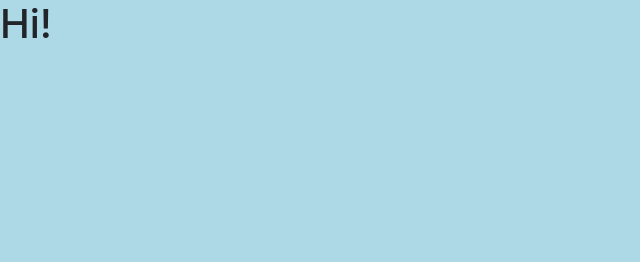
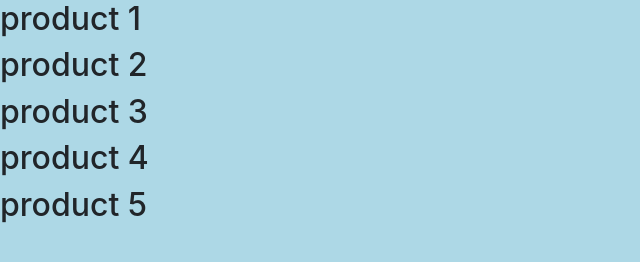
Before and after one commit to sarahjulesthorne/bootstrap-product-cards, a plain HTML site: page index.html in a window 1280 px wide. Shown: the whole page, without its empty margins (0-640 px from the left). Drawn offline with nearby package versions, Linux system fonts and the light colour scheme.

Commit message:
pushing functions

```diff
--- a/index.html
+++ b/index.html
@@ -7,8 +7,9 @@
         <link rel="stylesheet" href="./main.css"/>
     </head>
     <body>
-        <h1>Hi!</h1>
-        <script src="https://code.jquery.com/jquery-3.3.1.slim.min.js" integrity="sha384-q8i/X+965DzO0rT7abK41JStQIAqVgRVzpbzo5smXKp4YfRvH+8abtTE1Pi6jizo" crossorigin="anonymous"></script>
+<div id="cardContainer">
+
+</div>        <script src="https://code.jquery.com/jquery-3.3.1.slim.min.js" integrity="sha384-q8i/X+965DzO0rT7abK41JStQIAqVgRVzpbzo5smXKp4YfRvH+8abtTE1Pi6jizo" crossorigin="anonymous"></script>
 <script src="https://cdnjs.cloudflare.com/ajax/libs/popper.js/1.14.7/umd/popper.min.js" integrity="sha384-UO2eT0CpHqdSJQ6hJty5KVphtPhzWj9WO1clHTMGa3JDZwrnQq4sF86dIHNDz0W1" crossorigin="anonymous"></script>
 <script src="https://stackpath.bootstrapcdn.com/bootstrap/4.3.1/js/bootstrap.min.js" integrity="sha384-JjSmVgyd0p3pXB1rRibZUAYoIIy6OrQ6VrjIEaFf/nJGzIxFDsf4x0xIM+B07jRM" crossorigin="anonymous"></script>
         <script src="./main.js"></script>
--- a/main.js
+++ b/main.js
@@ -1 +1,75 @@
-console.log('Hey!');
+const products = [
+    {
+        name: 'product 1',
+        description: 'A very awesome product',
+        imageURL: '',
+        size: '4 in. by 4 in.',
+        weight: '5 lb.',
+        price1: '1.99',
+        price2: '1.49',
+        price3: '.99',
+        validUntil: '04/01/2019',
+    },
+    {
+        name: 'product 2',
+        description: 'A very awesome product',
+        imageURL: '',
+        size: '4 in. by 4 in.',
+        weight: '5 lb.',
+        price1: '1.99',
+        price2: '1.49',
+        price3: '.99',
+        validUntil: '04/01/2019',
+    },
+    {
+        name: 'product 3',
+        description: 'A very awesome product',
+        imageURL: '',
+        size: '4 in. by 4 in.',
+        weight: '5 lb.',
+        price1: '1.99',
+        price2: '1.49',
+        price3: '.99',
+        validUntil: '04/01/2019',
+    },
+    {
+        name: 'product 4',
+        description: 'A very awesome product',
+        imageURL: '',
+        size: '4 in. by 4 in.',
+        weight: '5 lb.',
+        price1: '1.99',
+        price2: '1.49',
+        price3: '.99',
+        validUntil: '04/01/2019',
+    },
+    {
+        name: 'product 5',
+        description: 'A very awesome product',
+        imageURL: '',
+        size: '4 in. by 4 in.',
+        weight: '5 lb.',
+        price1: '1.99',
+        price2: '1.49',
+        price3: '.99',
+        validUntil: '04/01/2019',
+    },
+];
+
+const printToDom = (divId, textToPrint) => {
+const selectedDiv = document.getElementById(divId);
+selectedDiv.innerHTML = textToPrint;
+};
+
+const domStringBuilder = () => {
+let domString = '';
+products.forEach((product) => {
+domString += `<h2>${product.name}</h2>`;
+})
+printToDom('cardContainer', domString);
+};
+
+const init = () => {
+domStringBuilder();
+};
+init();
```
